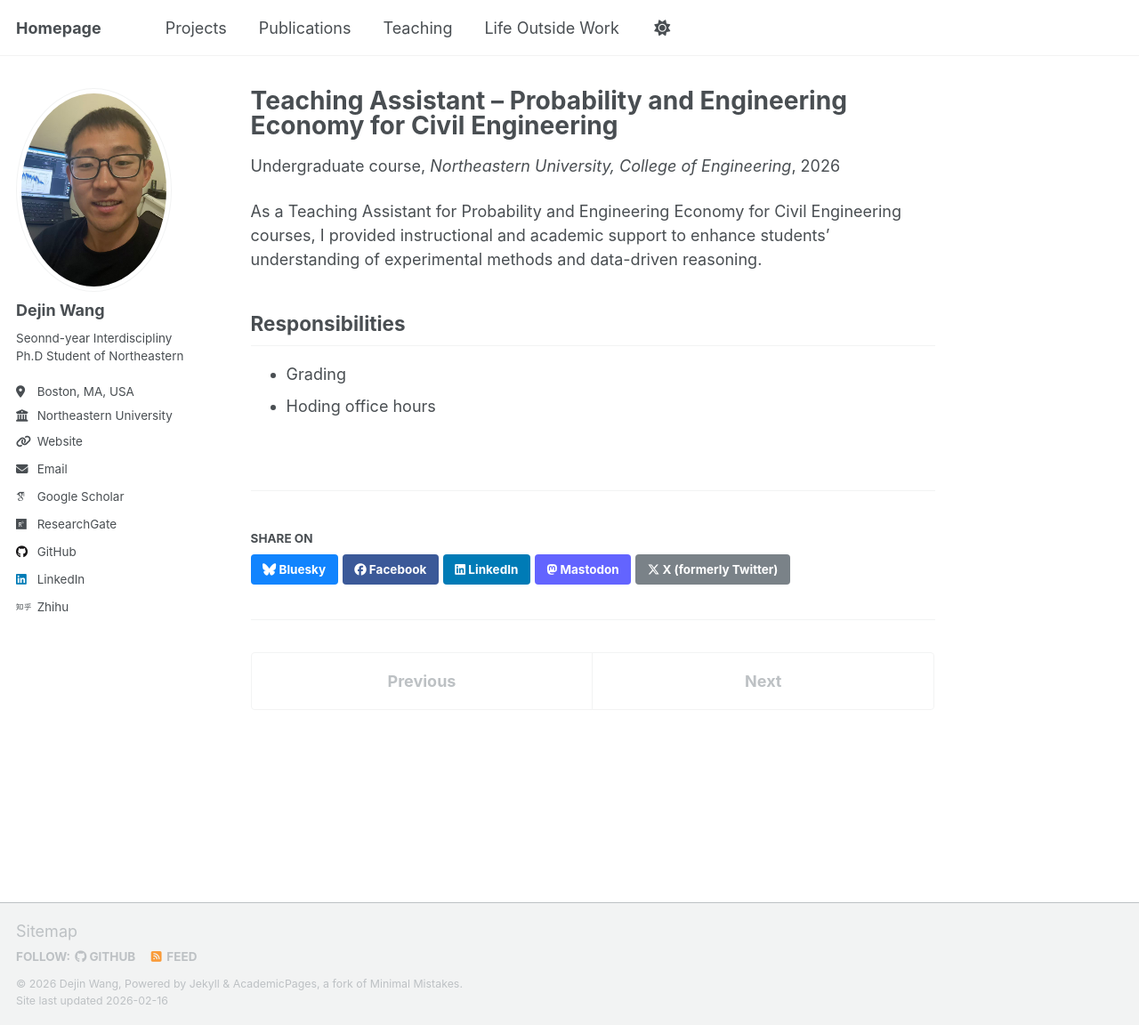
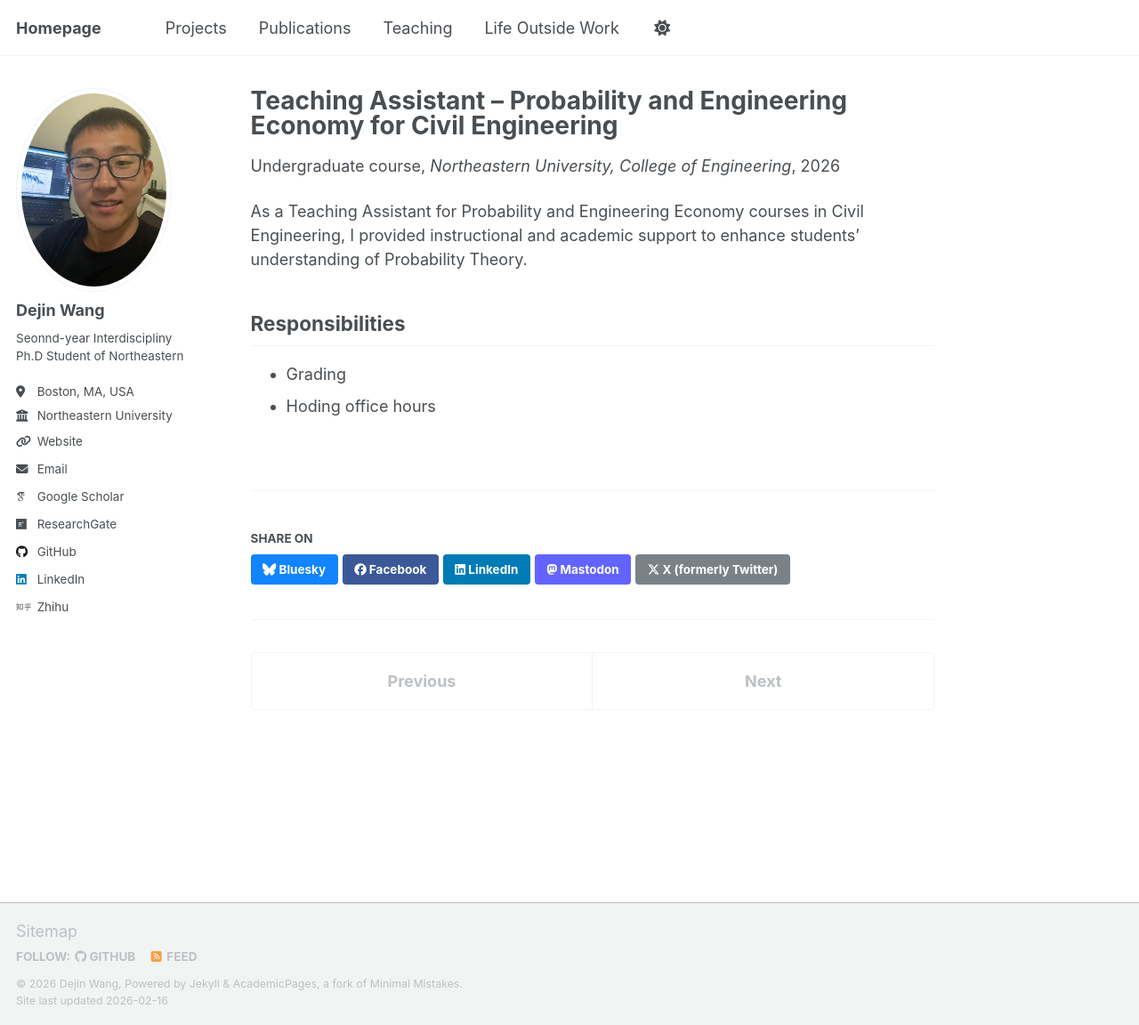
Before and after one commit to dejin-wang/dejin-wang.github.io, a Jekyll site: the page built from _teaching/2015-spring-teaching-2.md, in a window 1280 px wide and 1152 px high. Shown: the whole window at 89% size. Built offline with Jekyll 4.4.1, drawn with Linux system fonts in a browser that asks for light colours; some web fonts are replaced; a script that is not in the unit is left out.

Commit message:
Refine Teaching Assistant role description
Updated the description of the Teaching Assistant role to focus on Probability Theory.

```diff
--- a/_teaching/2015-spring-teaching-2.md
+++ b/_teaching/2015-spring-teaching-2.md
@@ -9,7 +9,7 @@ location: "Boston, MA, USA"
 ---
 
 
-As a Teaching Assistant for Probability and Engineering Economy for Civil Engineering courses, I provided instructional and academic support to enhance students’ understanding of experimental methods and data-driven reasoning.
+As a Teaching Assistant for Probability and Engineering Economy courses in Civil Engineering, I provided instructional and academic support to enhance students’ understanding of Probability Theory.
 
 ## Responsibilities
 
```
